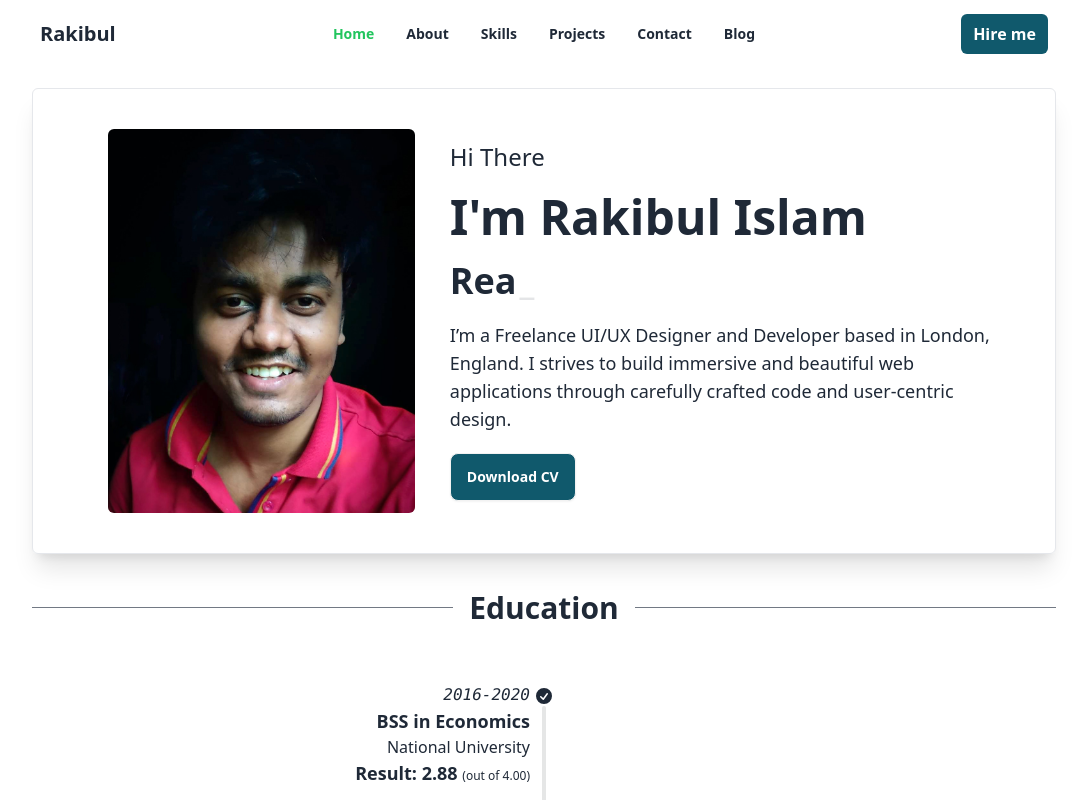
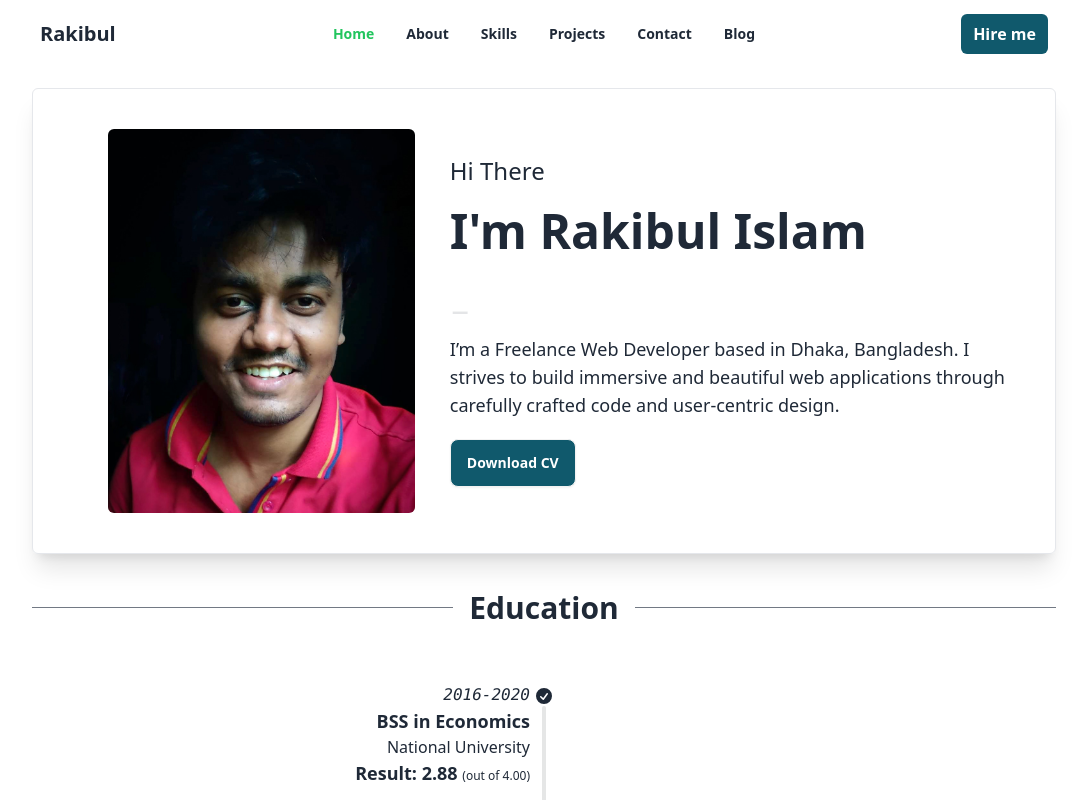
Before and after one commit to rjspyk5/web-dev-portfolio, a React (Vite) app: page / in a window 1280 px wide. Shown: the top 800 px of the page, without its empty margins (96-1183 px from the left). Built offline with nearby package versions, Linux system fonts and the light colour scheme.

Commit message:
hero section text change

```diff
--- a/src/components/Banner/Banner.jsx
+++ b/src/components/Banner/Banner.jsx
@@ -17,9 +17,9 @@ export const Banner = () => {
         <span className={`text-4xl text-[${buttonBg}] font-bold`}>
           <Typewriter
             words={[
-              "MERN Stack Devloper",
-              "Web Devloper",
-              "React Devloper",
+              "MERN Stack Developer",
+              "Web Developer",
+              "React Developer",
               "Web Designer",
             ]}
             loop={false}
@@ -31,9 +31,9 @@ export const Banner = () => {
           />
         </span>
         <p className="text-lg">
-          I’m a Freelance UI/UX Designer and Developer based in London, England.
-          I strives to build immersive and beautiful web applications through
-          carefully crafted code and user-centric design.
+          I’m a Freelance Web Developer based in Dhaka, Bangladesh. I strives to
+          build immersive and beautiful web applications through carefully
+          crafted code and user-centric design.
         </p>
         <div className="flex gap-4">
           <button className={`btn bg-[${buttonBg}] text-white`}>
```
